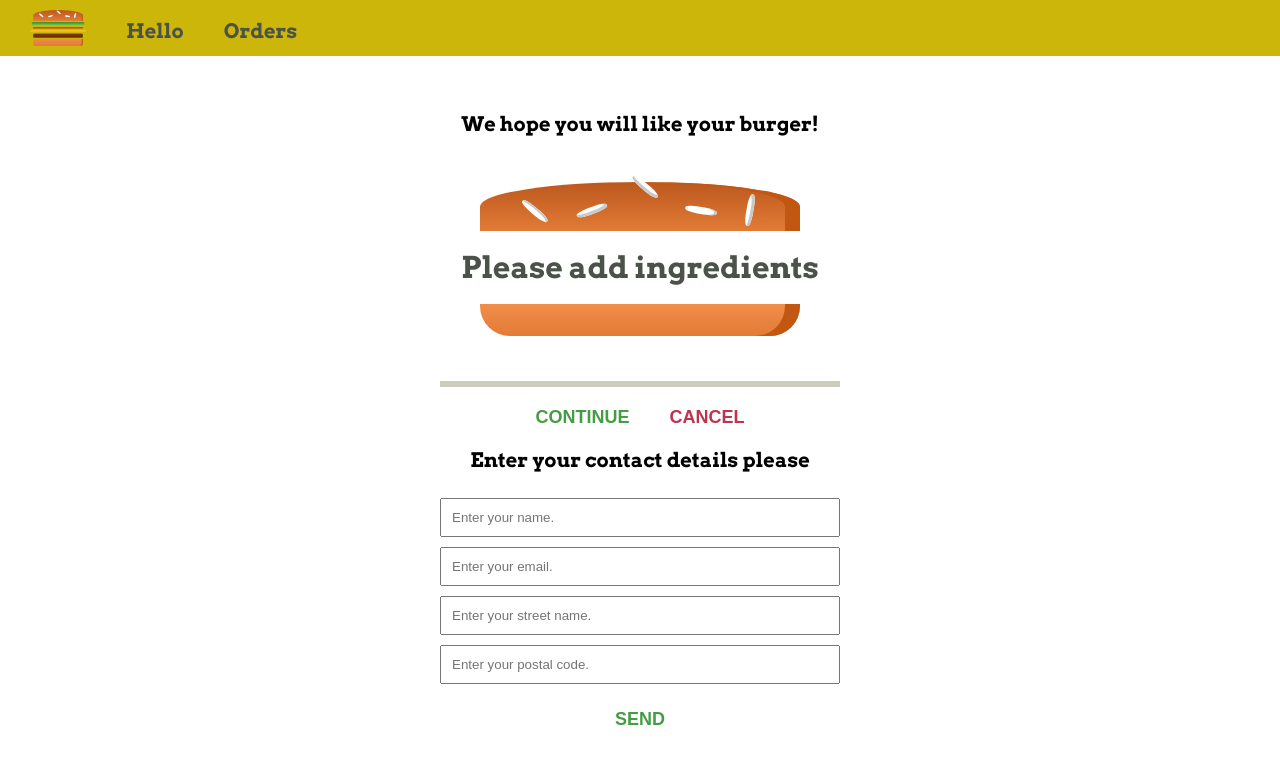
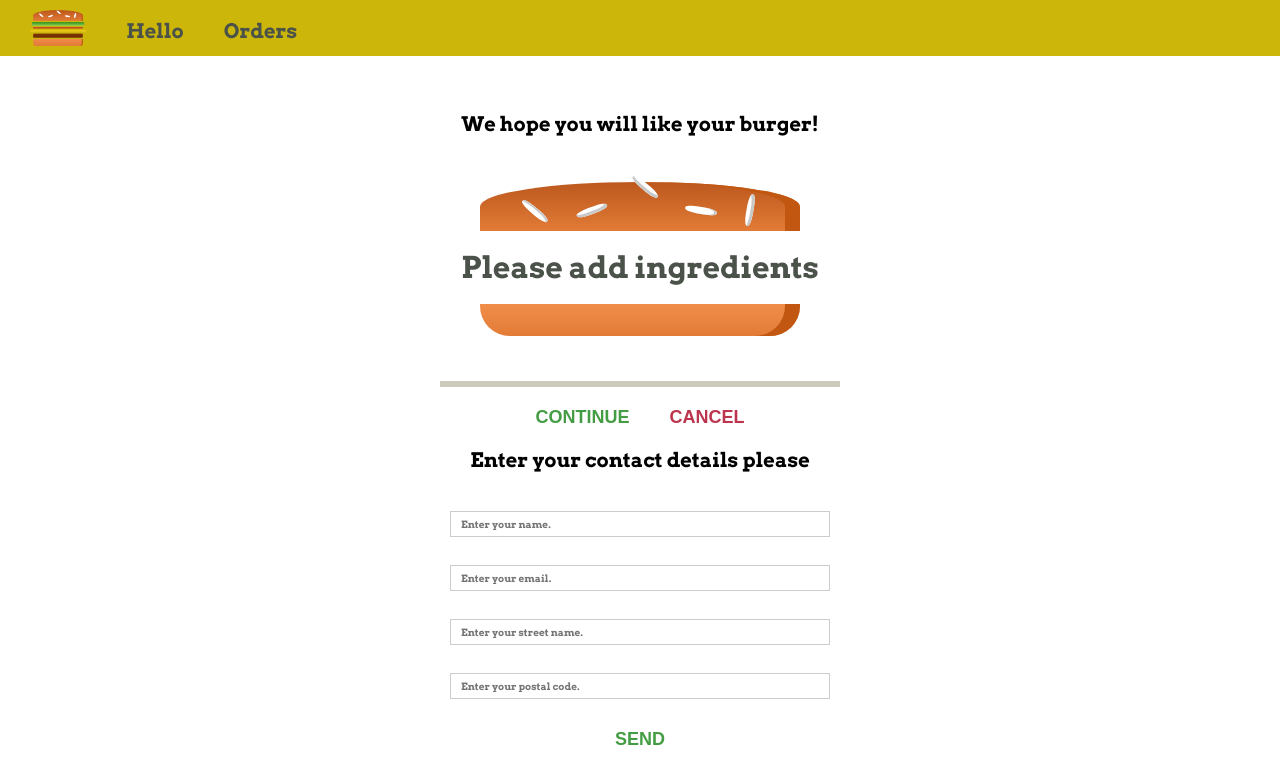
Before and after one commit to pldvd/burger-builder, a React (Create React App) app: page /checkout in a window 1280 px wide. Both pictures are taken after a click on the button "CONTINUE". Shown: the top 784 px of the page. Built offline with nearby package versions, Linux system fonts and the light colour scheme.

Commit message:
add Input UI component

```diff
--- /dev/null
+++ b/src/components/UI/Input/Input.js
@@ -0,0 +1,27 @@
+import React from 'react';
+import styles from './Input.module.scss';
+
+const Input = (props) => {
+
+  let inputElement = null;
+
+  switch (props.type) {
+    case ('input'):
+      inputElement = <input className={styles.inputElement} {...props} />;
+      break;
+    case ('textarea'):
+      inputElement = <textarea className={styles.inputElement} {...props} />;
+      break;
+    default:
+      inputElement = <input className={styles.inputElement} {...props} />;
+  }
+
+  return (
+    <div className={styles.Input}>
+      <label className={styles.label}>{props.label}</label>
+      {inputElement}
+    </div>
+  )
+}
+
+export default Input;
--- /dev/null
+++ b/src/components/UI/Input/Input.module.scss
@@ -0,0 +1,26 @@
+.Input {
+  width: 100%;
+  padding: 1rem;
+  box-sizing: border-box;
+}
+
+.label {
+  font-weight: bold;
+  display: block;
+  margin-bottom: 0.8rem;
+}
+
+.inputElement {
+  display: block;
+  width: 100%;
+  outline: none;
+  border: 1px solid #ccc;
+  background-color: #fff;
+  font: inherit;
+  padding: .6rem 1rem;
+
+  &:focus {
+    outline: none;
+    background-color: #ccc;
+  }
+}
--- a/src/containers/Checkout/CheckoutForm/CheckoutForm.module.scss
+++ b/src/containers/Checkout/CheckoutForm/CheckoutForm.module.scss
@@ -10,11 +10,5 @@
     margin: 2rem auto;
     display: grid;
     grid-template-columns: 1fr;
-
-    & input {
-      width: 100%;
-      margin: .5rem 0;
-      padding: 1rem;
-    }
   }
 }
--- a/src/containers/Checkout/CheckoutForm/CheckoutForm.tsx
+++ b/src/containers/Checkout/CheckoutForm/CheckoutForm.tsx
@@ -1,6 +1,7 @@
 import React, { Component } from 'react';
 import { RouteComponentProps, withRouter } from 'react-router';
 import Button from '../../../components/UI/Button/Button';
+import Input from '../../../components/UI/Input/Input';
 import Loader from '../../../components/UI/Loader/Loader';
 import styles from './CheckoutForm.module.scss';
 import { IngredientType } from '../../../components/Burger/Burger';
@@ -85,10 +86,10 @@ class CheckoutForm extends Component<CheckoutFormProps, CheckoutFormInterface> {
       <div className={styles.CheckoutForm}>
         <h2>Enter your contact details please</h2>
         <form>
-          <input type="text" name="name" placeholder="Enter your name." />
-          <input type="email" name="email" placeholder="Enter your email." />
-          <input type="text" name="street" placeholder="Enter your street name." />
-          <input type="text" name="postal" placeholder="Enter your postal code." />
+          <Input type="text" name="name" placeholder="Enter your name." />
+          <Input type="email" name="email" placeholder="Enter your email." />
+          <Input type="text" name="street" placeholder="Enter your street name." />
+          <Input type="text" name="postal" placeholder="Enter your postal code." />
           <Button color="green" clicked={this.handleSend}>Send</Button>
         </form>
       </div>
```
